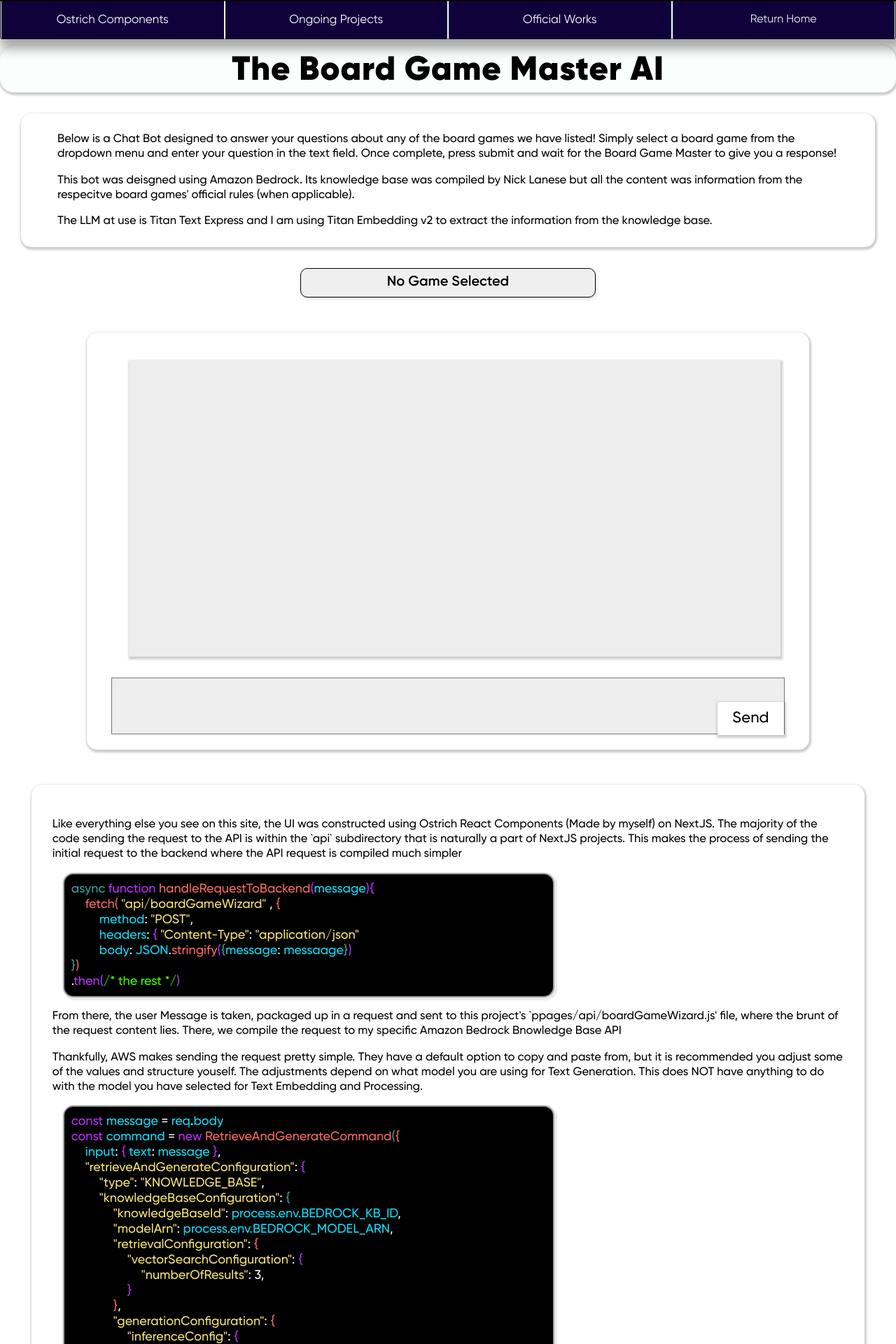
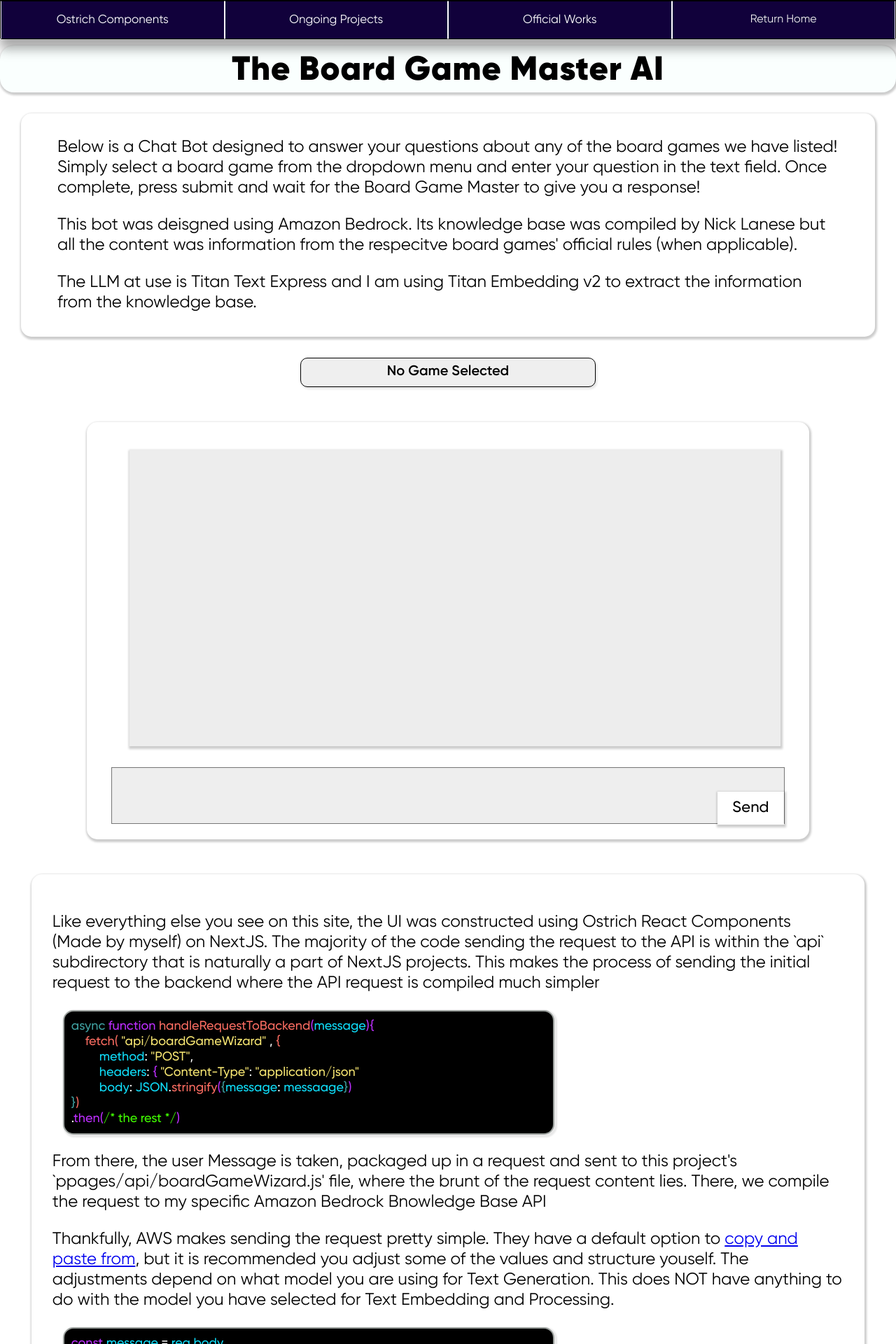
Before and after one commit to NLanese/the-codex, a Next.js app: page /showcases/projects/boardgame_master_ai in a window 1280 px wide. Shown: the top 1920 px of the page at 70% size. Built offline with nearby package versions, Linux system fonts and the light colour scheme.

Commit message:
fixed it, needed to update model

```diff
--- a/pages/showcases/projects/boardgame_master_ai.js
+++ b/pages/showcases/projects/boardgame_master_ai.js
@@ -130,18 +130,18 @@ export default function BoardGameMasterAIProjectPage() {
                 <div style={{display: 'flex', flexDirection: 'row'}}>
                     <OstCard style={{margin: "30px", flex: 12}}>
                         <div style={Styles.Sections.lessonContent}>
-                            <p style={Styles.Fonts.basic}>
+                            <p style={Styles.Fonts.basicXL}>
                             Below is a Chat Bot designed to answer your questions about any of the board games we have listed!
                             Simply select a board game from the dropdown menu and enter your question in the text field.
                             Once complete, press submit and wait for the Board Game Master to give you a response!
                             </p>
 
-                            <p style={Styles.Fonts.basic}>
+                            <p style={Styles.Fonts.basicXL}>
                             This bot was deisgned using Amazon Bedrock. Its knowledge base was compiled by Nick Lanese but all the content was
                             information from the respecitve board games' official rules (when applicable).
                             </p>
 
-                            <p style={Styles.Fonts.basic}>
+                            <p style={Styles.Fonts.basicXL}>
                             The LLM at use is Titan Text Express and I am using Titan Embedding v2 to extract the information from the knowledge base.
                             </p>
                         </div>
@@ -544,7 +544,7 @@ return (
         <div style={{...Styles.Sections.lessonContent, marginTop: 50}}>
             <OstCard style={{padding: 30}}>
                 <div>
-                    <p style={Styles.Fonts.basic}>
+                    <p style={Styles.Fonts.basicXL}>
                     Like everything else you see on this site, the UI was constructed using Ostrich React Components (Made by myself) on NextJS.
                     The majority of the code sending the request to the API is within the `api` subdirectory that is naturally a part of NextJS projects.
                     This makes the process of sending the initial request to the backend where the API request is compiled much simpler
@@ -552,20 +552,20 @@ return (
 
                     {renderBackendRequestCode()}
 
-                    <p style={Styles.Fonts.basic}>
+                    <p style={Styles.Fonts.basicXL}>
                     From there, the user Message is taken, packaged up in a request and sent to this project's `ppages/api/boardGameWizard.js' file, where the
                     brunt of the request content lies. There, we compile the request to my specific Amazon Bedrock Bnowledge Base API
                     </p>
 
-                    <p style={Styles.Fonts.basic}>
-                    Thankfully, AWS makes sending the request pretty simple. They have a default option to copy and paste from, but
+                    <p style={Styles.Fonts.basicXL}>
+                    Thankfully, AWS makes sending the request pretty simple. They have a default option to <a href="https://docs.aws.amazon.com/bedrock/latest/APIReference/API_agent-runtime_RetrieveAndGenerate.html">copy and paste from</a>, but
                     it is recommended you adjust some of the values and structure youself. The adjustments depend on what model you are using
                     for Text Generation. This does NOT have anything to do with the model you have selected for Text Embedding and Processing.
                     </p>
 
                     {renderAWSRequestCode()}
 
-                    <p style={Styles.Fonts.basic}>
+                    <p style={Styles.Fonts.basicXL}>
                     As you may see, we make the API call using the 'send' function from a client variable; as opposed to using Axios or some other generic HTTP Request function. This is because
                     we need to make the request through a logged in client instance of AWS. We must configure the client using our AWS Region, I_AM Access ID, and our Knowledge Base's Secrey Key.
                     You can find all of these in your AWS Console, and we will cover how to find those further along in this page. However, immediately below you will see the proper syntax for creating
@@ -574,11 +574,11 @@ return (
 
                     {renderAWSClientCode()}
 
-                    <p style={Styles.Fonts.basic}>
+                    <p style={Styles.Fonts.basicXL}>
                     And that is as much coding as we will need for creating this Chat Bot! The rest of the work is done in the AWS Console
                     </p>
 
-                    <p style={Styles.Fonts.basic}>
+                    <p style={Styles.Fonts.basicXL}>
                     The first thing to do is generate a document (or up to 10 documents) that hold the information you want your Chat Bot to reference.
                     For now, all of my Board Game Rules are stored in a single text document, since they can be a massive size. However, upon adding more rules,
                     I may be forced to split the master document up into smaller sections. Regardless, we have to upload this document to an S3 Bucket
@@ -589,7 +589,7 @@ return (
                         imageSrc={S3Strcuture}
                     />
 
-                    <p style={Styles.Fonts.basic}>
+                    <p style={Styles.Fonts.basicXL}>
                     From here, you will want to navigae to the AWS Bedrock Dashboard. Once there, you will be able to do a few different actions, but for now we are
                     focused on the Knowledge Bases. Clicking Knowledge Bases from the left menu will bring you to the
                     desired dashboard
@@ -600,7 +600,7 @@ return (
                         imageSrc={BedrockKB}
                     />
 
-                    <p style={Styles.Fonts.basic}>
+                    <p style={Styles.Fonts.basicXL}>
                     You then get brought to the AWS Bedrock Knowledge Bases Dashboard, you will want to select onw of your Knowledge Bases. If you have none, none
                     will be shown and you will be prompted to create one. Once you have created one or clicked on an existing one, you will be brought to the Knowledge Base Actions Dashboard.
                     From here you have a lot of different customization options as well as an ability to test different LLMs against your knowledge base
--- a/styles/styles.js
+++ b/styles/styles.js
@@ -19,6 +19,11 @@ const Styles = {
         basicX: {
             fontFamily: "Gilroy",
             fontSize: 20, fontWeight: 400,
+        },
+
+        basicXL: {
+            fontFamily: "Gilroy",
+            fontSize: 24, fontWeight: 500,
         },
 
         pageTitle: {
```
